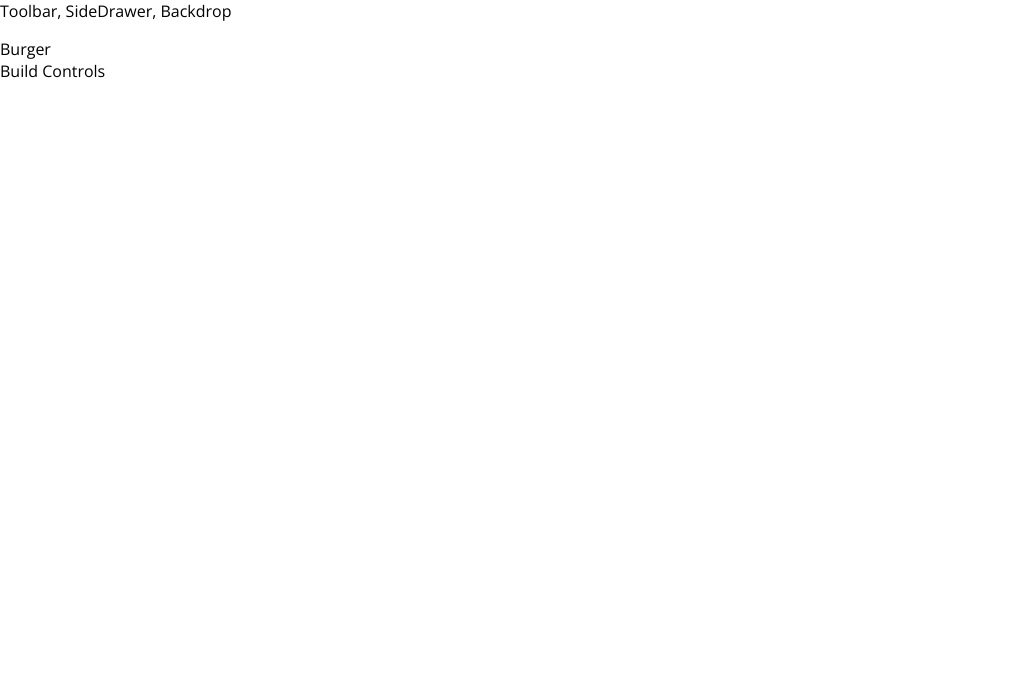
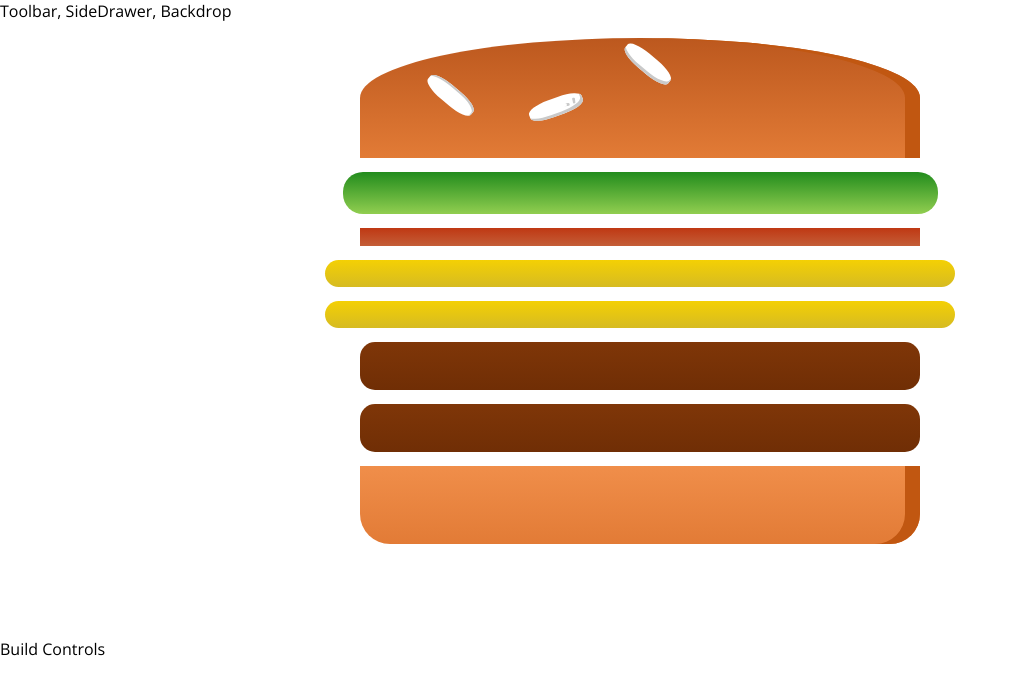
Before and after one commit to DenilsonDesigns/burger_builder_v3, a React (Create React App) app: page / in a window 1280 px wide. Shown: the top 694 px of the page, without its empty margins (0-1018 px from the left). Built offline with nearby package versions, Linux system fonts and the light colour scheme.

Commit message:
added ingredients

```diff
--- a/package.json
+++ b/package.json
@@ -3,6 +3,7 @@
   "version": "0.1.0",
   "private": true,
   "dependencies": {
+    "prop-types": "^15.6.2",
     "react": "^16.6.3",
     "react-dom": "^16.6.3",
     "react-scripts": "2.1.1"
--- /dev/null
+++ b/src/components/Burger/Burger.js
@@ -0,0 +1,22 @@
+import React from "react";
+import BurgerIngredient from "./BurgerIngredient/BurgerIngredient";
+import classes from "./Burger.module.css";
+
+const Burger = props => {
+  //flatten state object from BurgerBuilder into an array.
+  const transformedIng = Object.keys(props.ingredients).map(el => {
+    return [...Array(props.ingredients[el])].map((_, index) => {
+      return <BurgerIngredient key={el + index} type={el} />;
+    });
+  });
+
+  return (
+    <div className={classes.Burger}>
+      <BurgerIngredient type="bread-top" />
+      {transformedIng}
+      <BurgerIngredient type="bread-bottom" />
+    </div>
+  );
+};
+
+export default Burger;
--- /dev/null
+++ b/src/components/Burger/Burger.module.css
@@ -0,0 +1,30 @@
+.Burger {
+  width: 100%;
+  margin: auto;
+  height: 250px;
+  text-align: center;
+  font-weight: bold;
+  overflow: "auto";
+  font-size: 1.2rem;
+}
+
+@media (min-width: 500px) and (min-height: 400px) {
+  .Burger {
+    width: 350px;
+    height: 300px;
+  }
+}
+
+@media (min-width: 500px) and (min-height: 401px) {
+  .Burger {
+    width: 450px;
+    height: 400px;
+  }
+}
+
+@media (min-width: 1000px) and (min-height: 700px) {
+  .Burger {
+    width: 700px;
+    height: 600px;
+  }
+}
--- /dev/null
+++ b/src/components/Burger/BurgerIngredient/BurgerIngredient.js
@@ -0,0 +1,44 @@
+import React, { Component } from "react";
+import classes from "./BurgerIngredient.module.css";
+import PropTypes from "prop-types";
+
+class BurgerIngredient extends Component {
+  render() {
+    let ingredient = null;
+    switch (this.props.type) {
+      case "bread-bottom":
+        ingredient = <div className={classes.BreadBottom} />;
+        break;
+      case "bread-top":
+        ingredient = (
+          <div className={classes.BreadTop}>
+            <div className={classes.Seeds1}>
+              <div className={classes.Seeds2} />
+            </div>
+          </div>
+        );
+        break;
+      case "meat":
+        ingredient = <div className={classes.Meat} />;
+        break;
+      case "cheese":
+        ingredient = <div className={classes.Cheese} />;
+        break;
+      case "bacon":
+        ingredient = <div className={classes.Bacon} />;
+        break;
+      case "salad":
+        ingredient = <div className={classes.Salad} />;
+        break;
+      default:
+        ingredient = null;
+    }
+    return ingredient;
+  }
+}
+
+BurgerIngredient.propTypes = {
+  type: PropTypes.string.isRequired
+};
+
+export default BurgerIngredient;
--- /dev/null
+++ b/src/components/Burger/BurgerIngredient/BurgerIngredient.module.css
@@ -0,0 +1,112 @@
+.BreadBottom {
+  height: 13%;
+  width: 80%;
+  background: linear-gradient(#f08e4a, #e27b36);
+  border-radius: 0 0 30px 30px;
+  box-shadow: inset -15px 0 #c15711;
+  margin: 2% auto;
+}
+
+.BreadTop {
+  height: 20%;
+  width: 80%;
+  background: linear-gradient(#bc581e, #e27b36);
+  border-radius: 50% 50% 0 0;
+  box-shadow: inset -15px 0 #c15711;
+  margin: 2% auto;
+  position: relative;
+}
+
+.Seeds1 {
+  width: 10%;
+  height: 15%;
+  position: absolute;
+  background-color: white;
+  left: 30%;
+  top: 50%;
+  border-radius: 40%;
+  transform: rotate(-20deg);
+  box-shadow: inset -2px -3px #c9c9c9;
+}
+
+.Seeds1:after {
+  content: "";
+  width: 100%;
+  height: 100%;
+  position: absolute;
+  background-color: white;
+  left: -170%;
+  top: -260%;
+  border-radius: 40%;
+  transform: rotate(60deg);
+  box-shadow: inset -1px 2px #c9c9c9;
+}
+
+.Seeds1:before {
+  content: "";
+  width: 100%;
+  height: 100%;
+  position: absolute;
+  background-color: white;
+  left: 180%;
+  top: -50%;
+  border-radius: 40%;
+  transform: rotate(60deg);
+  box-shadow: inset -1px -3px #c9c9c9;
+}
+
+.Seeds2 {
+  width: 10%;
+  height: 15%;
+  position: absolute;
+  background-color: white;
+  left: 64%;
+  top: 50%;
+  border-radius: 40%;
+  transform: rotate(10deg);
+  box-shadow: inset -3px 0 #c9c9c9;
+}
+
+.Seeds2:before {
+  content: "";
+  width: 100%;
+  height: 100%;
+  position: absolute;
+  background-color: white;
+  left: 150%;
+  top: -130%;
+  border-radius: 40%;
+  transform: rotate(90deg);
+  box-shadow: inset 1px 3px #c9c9c9;
+}
+
+.Meat {
+  width: 80%;
+  height: 8%;
+  background: linear-gradient(#7f3608, #702e05);
+  margin: 2% auto;
+  border-radius: 15px;
+}
+
+.Cheese {
+  width: 90%;
+  height: 4.5%;
+  margin: 2% auto;
+  background: linear-gradient(#f4d004, #d6bb22);
+  border-radius: 20px;
+}
+
+.Salad {
+  width: 85%;
+  height: 7%;
+  margin: 2% auto;
+  background: linear-gradient(#228c1d, #91ce50);
+  border-radius: 20px;
+}
+
+.Bacon {
+  width: 80%;
+  height: 3%;
+  background: linear-gradient(#bf3813, #c45e38);
+  margin: 2% auto;
+}
--- a/src/containers/BurgerBuilder/BurgerBuilder.js
+++ b/src/containers/BurgerBuilder/BurgerBuilder.js
@@ -1,12 +1,20 @@
 import React, { Component } from "react";
 import Wrapper from "./../../hoc/Wrapper";
+import Burger from "../../components/Burger/Burger";
 
 class BurgerBuilder extends Component {
-  state = {};
+  state = {
+    ingredients: {
+      salad: 1,
+      bacon: 1,
+      cheese: 2,
+      meat: 2
+    }
+  };
   render() {
     return (
       <Wrapper>
-        <div>Burger</div>
+        <Burger ingredients={this.state.ingredients} />
         <div>Build Controls</div>
       </Wrapper>
     );
```
